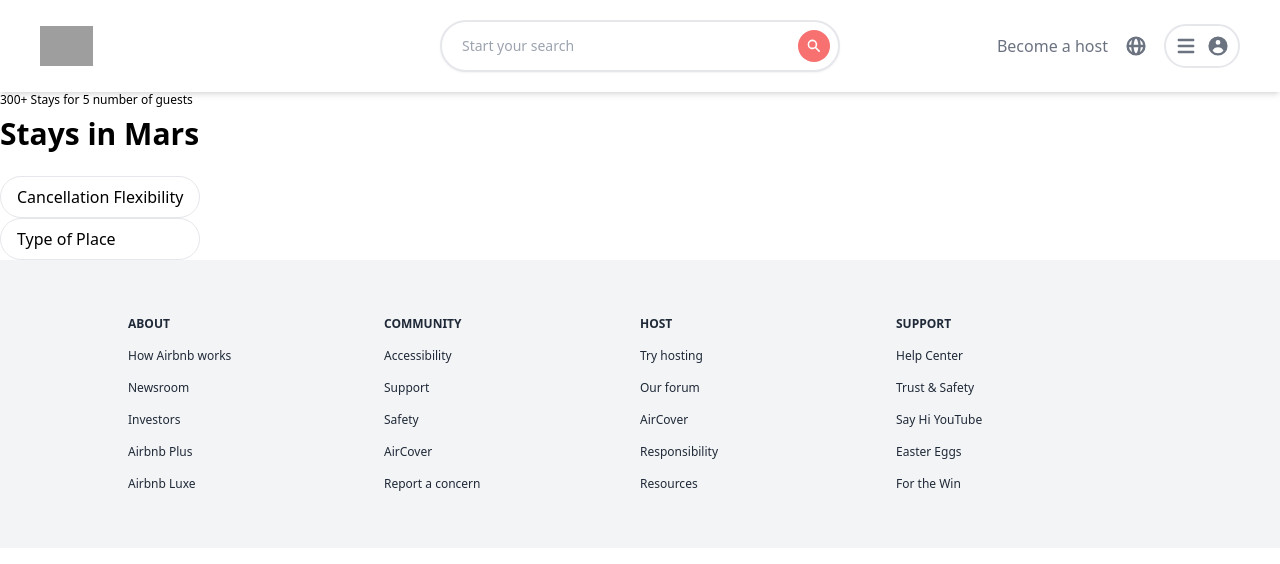
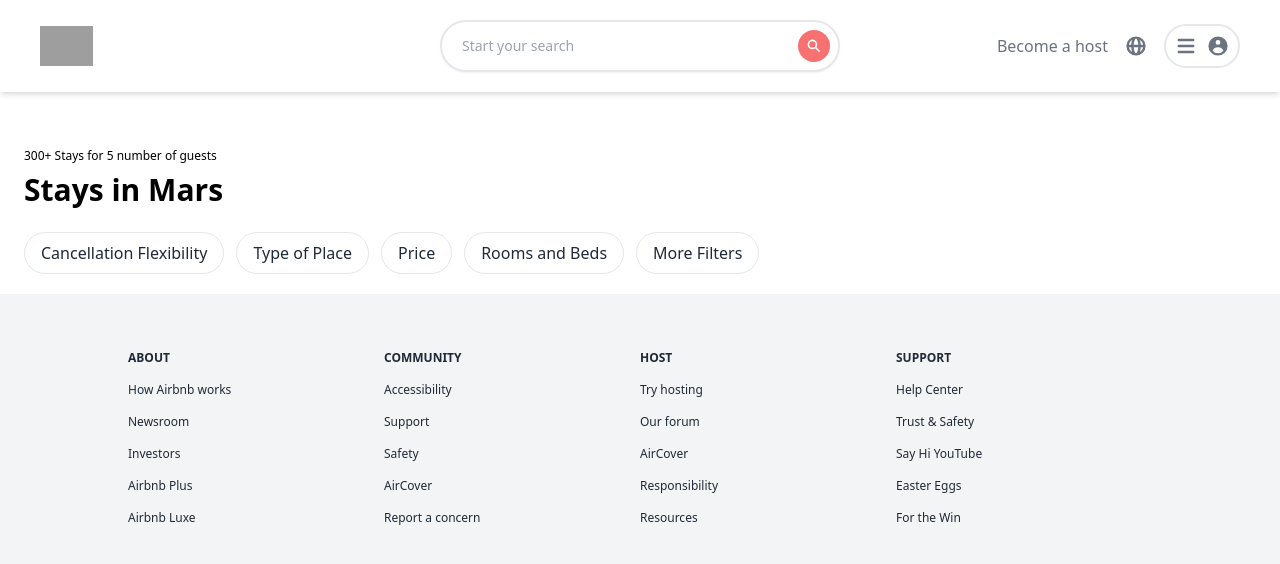
Before and after one commit to DmitryVelichko/airbnb-clone-nextjs, a Next.js app: page /search in a window 1280 px wide. Shown: the top 564 px of the page. Built offline with nearby package versions, Linux system fonts and the light colour scheme; grey boxes are pictures that could not be loaded.

Commit message:
new commit

```diff
--- a/components/Header.js
+++ b/components/Header.js
@@ -12,12 +12,14 @@ import {
 import 'react-date-range/dist/styles.css'; // main style file
 import 'react-date-range/dist/theme/default.css'; // theme css file
 import { DateRangePicker } from 'react-date-range';
+import { useRouter } from 'next/dist/client/router';
 
 function Header() {
   const [searchInput, setSearchInput] = useState('');
   const [startDate, setStartDate] = useState(new Date());
   const [endDate, setEndDate] = useState(new Date());
   const [noOfGuests, setNoOfGuests] = useState(1);
+  const router = useRouter()
 
   const handleSelect = (ranges) => {
     setStartDate(ranges.selection.startDate);
@@ -36,7 +38,7 @@ function Header() {
 
   return (
     <header className='sticky top-0 z-50 grid grid-cols-3 bg-white shadow-md p-5 md:px-10'>
-      <div className='relative flex items-center h-10 cursor-pointer my-auto'>
+      <div onClick={() => router.push('/')} className='relative flex items-center h-10 cursor-pointer my-auto'>
         <Image
           src='https://links.papareact.com/qd3'
           layout='fill'
--- a/pages/search.js
+++ b/pages/search.js
@@ -7,14 +7,15 @@ function Search() {
     <div>
       <Header />
       <main className='flex'>
-        <section>
+        <section className='flex-grow pt-14 px-6'>
           <p className='text-xs'>300+ Stays for 5 number of guests</p>
           <h1 className='text-3xl font-semibold mt-2 mb-6'>Stays in Mars</h1>
-          <div className=''>
-            <p className='button'>
-              Cancellation Flexibility
-            </p>
+          <div className='hidden lg:inline-flex mb-5 space-x-3 text-gray-800 whitespace-nowrap'>
+            <p className='button'>Cancellation Flexibility</p>
             <p className='button'>Type of Place</p>
+            <p className='button'>Price</p>
+            <p className='button'>Rooms and Beds</p>
+            <p className='button'>More Filters</p>
           </div>
         </section>
       </main>
```
